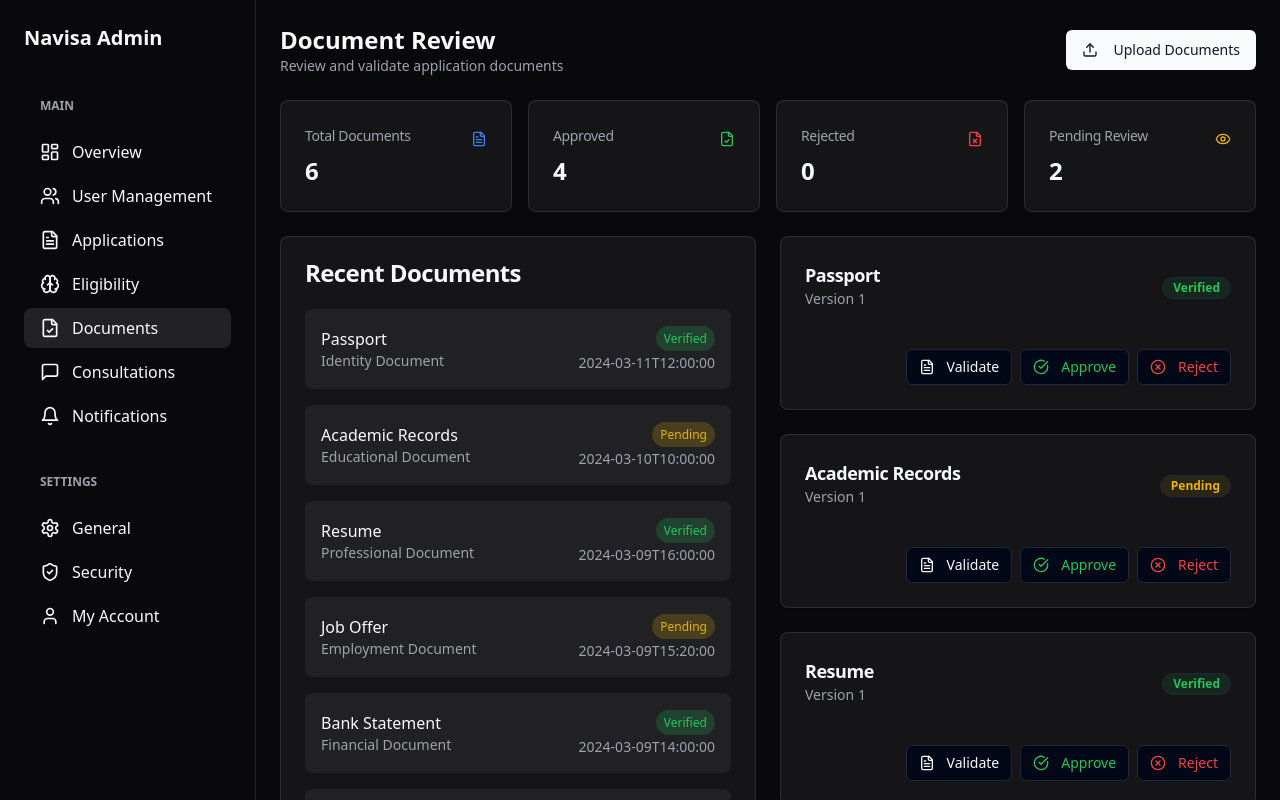
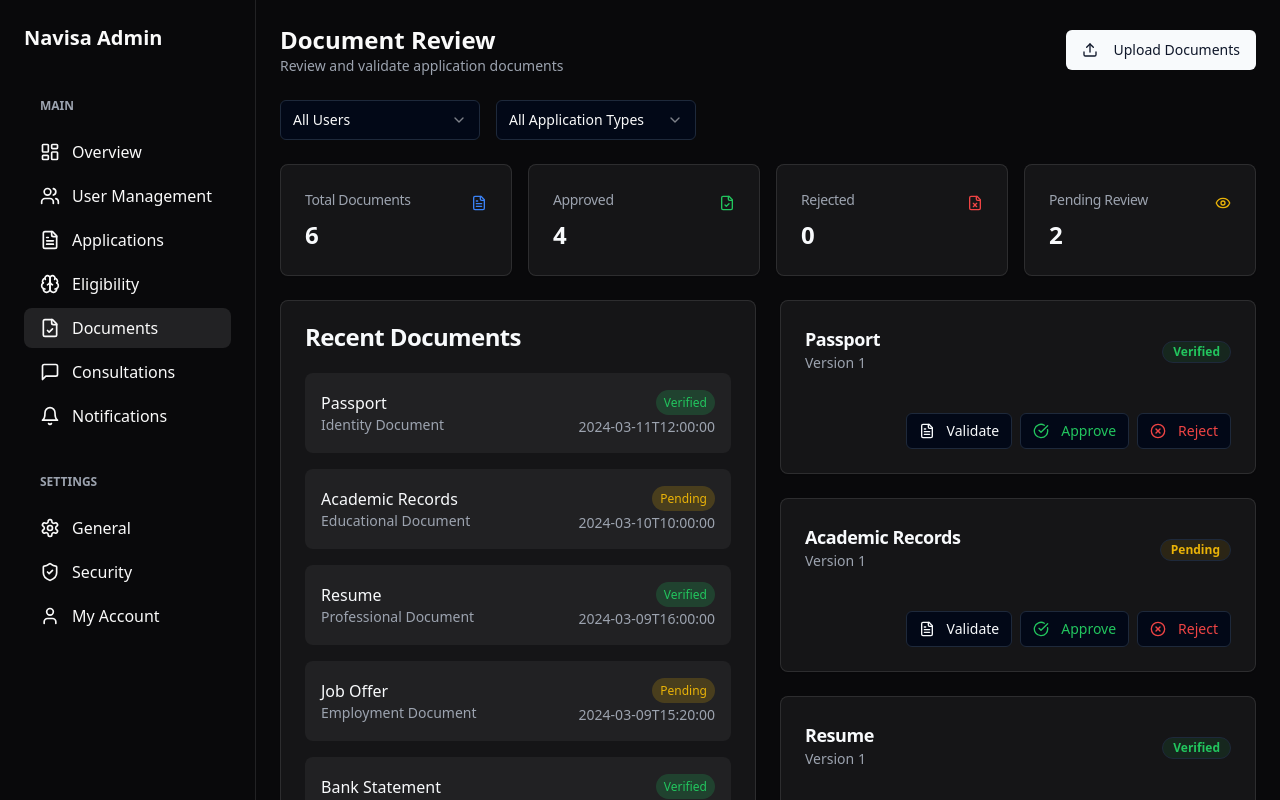
Before and after one commit to NavisaGlobal2/navisaadmin, a React (Vite) app: page /documents in a window 1280 px wide. Shown: the top 800 px of the page. Built offline with nearby package versions, Linux system fonts and the light colour scheme.

Commit message:
Add document selection criteria
Implement functionality to allow users to select documents based on application selection criteria in the Document Review component.

```diff
--- a/src/pages/DocumentReview.tsx
+++ b/src/pages/DocumentReview.tsx
@@ -8,19 +8,39 @@ import { RecentDocuments } from "@/components/documents/RecentDocuments";
 import { DocumentRequirements } from "@/components/documents/DocumentRequirements";
 import { DocumentValidation } from "@/components/documents/DocumentValidation";
 import { useToast } from "@/hooks/use-toast";
-import { Document, DocumentStatus } from "@/types/application";
+import { Document, DocumentStatus, Application } from "@/types/application";
 import { mockApplications } from "@/data/mockApplications";
+import {
+  Select,
+  SelectContent,
+  SelectItem,
+  SelectTrigger,
+  SelectValue,
+} from "@/components/ui/select";
 
 const DocumentReview = () => {
   const { toast } = useToast();
   const [selectedDocument, setSelectedDocument] = useState<Document | null>(null);
+  const [selectedUser, setSelectedUser] = useState<string>("all");
+  const [selectedApplicationType, setSelectedApplicationType] = useState<string>("all");
 
-  // Get all documents from all applications
-  const allDocuments = mockApplications.reduce((docs, app) => {
+  // Get unique users and application types
+  const users = Array.from(new Set(mockApplications.map(app => app.name)));
+  const applicationTypes = Array.from(new Set(mockApplications.map(app => app.type)));
+
+  // Filter applications based on selection
+  const filteredApplications = mockApplications.filter(app => {
+    const userMatch = selectedUser === "all" || app.name === selectedUser;
+    const typeMatch = selectedApplicationType === "all" || app.type === selectedApplicationType;
+    return userMatch && typeMatch;
+  });
+
+  // Get all documents from filtered applications
+  const allDocuments = filteredApplications.reduce((docs, app) => {
     return [...docs, ...app.documents];
   }, [] as Document[]);
 
-  // Stats calculation from actual data
+  // Stats calculation from filtered data
   const totalDocuments = allDocuments.length;
   const verifiedDocuments = allDocuments.filter(doc => doc.status === "Verified").length;
   const rejectedDocuments = allDocuments.filter(doc => doc.status === "Rejected").length;
@@ -79,6 +99,32 @@ const DocumentReview = () => {
           </Button>
         </div>
 
+        <div className="flex gap-4 mb-6">
+          <Select value={selectedUser} onValueChange={setSelectedUser}>
+            <SelectTrigger className="w-[200px]">
+              <SelectValue placeholder="Select User" />
+            </SelectTrigger>
+            <SelectContent>
+              <SelectItem value="all">All Users</SelectItem>
+              {users.map(user => (
+                <SelectItem key={user} value={user}>{user}</SelectItem>
+              ))}
+            </SelectContent>
+          </Select>
+
+          <Select value={selectedApplicationType} onValueChange={setSelectedApplicationType}>
+            <SelectTrigger className="w-[200px]">
+              <SelectValue placeholder="Select Application Type" />
+            </SelectTrigger>
+            <SelectContent>
+              <SelectItem value="all">All Application Types</SelectItem>
+              {applicationTypes.map(type => (
+                <SelectItem key={type} value={type}>{type}</SelectItem>
+              ))}
+            </SelectContent>
+          </Select>
+        </div>
+
         <DocumentStats
           totalDocuments={totalDocuments}
           approvedDocuments={verifiedDocuments}
```
